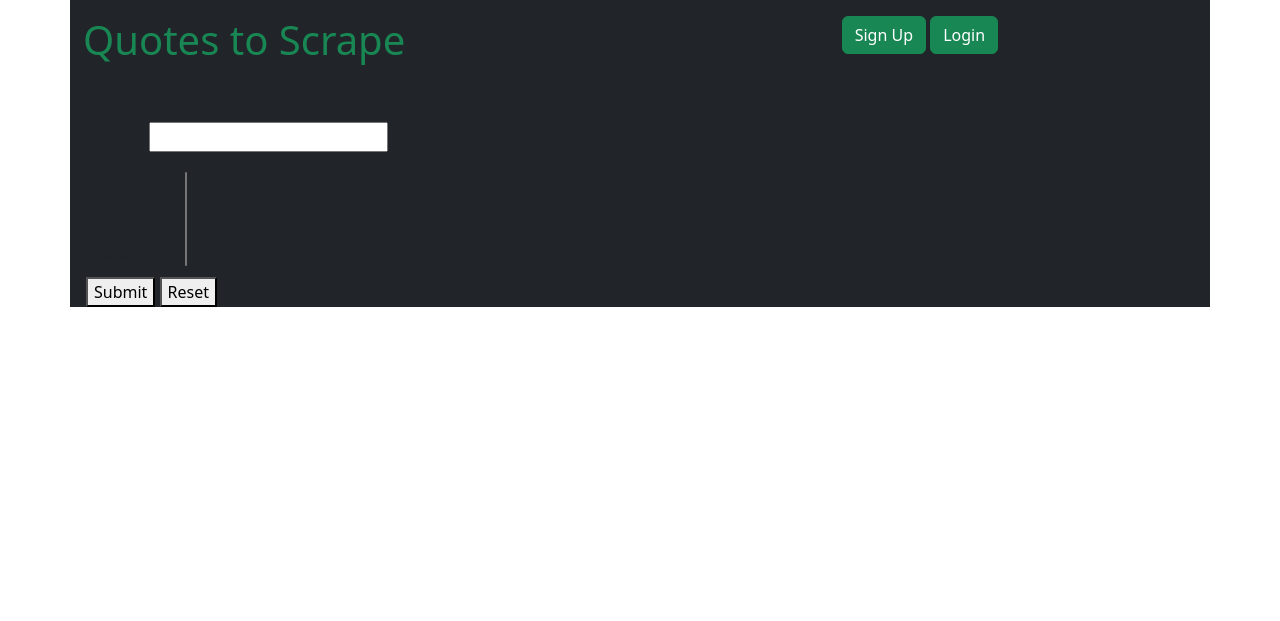
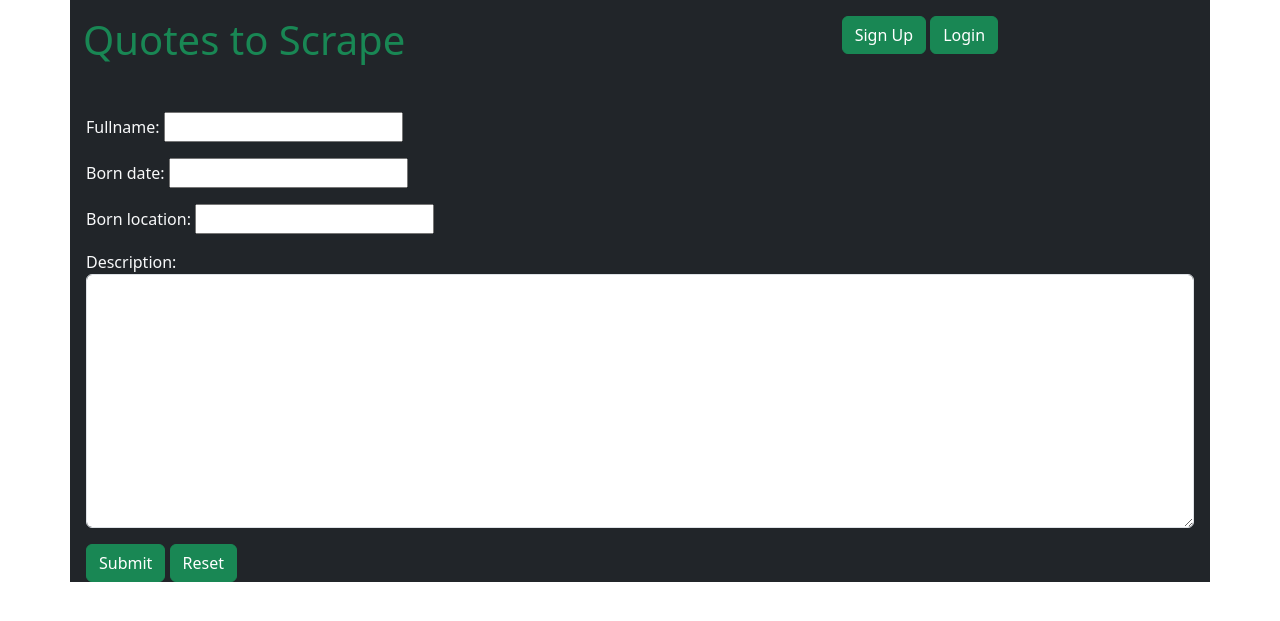
Before and after one commit to HMixany/WebHomework_10, a Django app: template hw_project/quotes/templates/quotes/add_quote.html in a window 1280 px wide. Shown: the top 621 px of the page. Run offline with Django 5.2, Linux system fonts and the light colour scheme; the template is opened without the code that fills it: values that come from a table or form of the project are taken from there, others are empty.

Commit message:
second commit

```diff
--- a/hw_project/quotes/forms.py
+++ b/hw_project/quotes/forms.py
@@ -24,8 +24,8 @@
 
 class AuthorForm(forms.ModelForm):
     fullname = forms.CharField(min_length=5, max_length=50, required=True, widget=forms.TextInput())
-    born_date = forms.DateField()
-    born_location = forms.CharField(min_length=3, max_length=50, required=True, widget=forms.TextInput())
+    born_date = forms.CharField(min_length=5, max_length=50, required=True, widget=forms.TextInput())
+    born_location = forms.CharField(min_length=3, max_length=150, required=True, widget=forms.TextInput())
     description = forms.CharField(max_length=250, widget=forms.Textarea(attrs={'class': 'form-control'}))
 
     class Meta:
@@ -34,8 +34,9 @@
 
 
 class QuoteForm(forms.ModelForm):
-    quote = forms.CharField()
-    tags = forms.CharField()
+    class Meta:
+        model = Quote
+        fields = ['quote', 'tags', 'author']
 
     def __init__(self, *args, **kwargs):
         super(QuoteForm, self).__init__(*args, **kwargs)
@@ -48,7 +49,3 @@
         if len(quote) < 10:
             raise forms.ValidationError("Цитата занадто коротка")
         return quote
-
-    class Meta:
-        model = Quote
-        fields = ['quote', 'tags', 'author']
--- a/hw_project/quotes/models.py
+++ b/hw_project/quotes/models.py
@@ -9,9 +9,15 @@
     description = models.TextField()
     created_at = models.DateTimeField(auto_now_add=True)
 
+    def __str__(self):
+        return self.fullname
+
 
 class Tag(models.Model):
     name = models.CharField(max_length=50, null=False, unique=True)
+
+    def __str__(self):
+        return self.name
 
 
 class Quote(models.Model):
--- a/hw_project/quotes/templates/quotes/add_author.html
+++ b/hw_project/quotes/templates/quotes/add_author.html
@@ -30,7 +30,7 @@
     </div>
     <div class="grid">
         <button class="btn btn-success" type="submit">Submit</button>
-        <button class="btn btn-success">Reset</button>
+        <button class="btn btn-success" type="reset">Reset</button>
     </div>
 </form>
 {% endblock %}
--- a/hw_project/quotes/templates/quotes/add_quote.html
+++ b/hw_project/quotes/templates/quotes/add_quote.html
@@ -2,26 +2,13 @@
 
 {% block content %}
 
-<form method="POST" action="{% url 'quotes:add_quote' %}">
+<form method="POST" action="{% url 'quotes:add_quote' %}" class="text-light bg-dark">
     {% csrf_token %}
-    <div style="padding: 10px">
-        <label> quote:
-            {{ form.quote }}
-        </label>
-        <span>{{ form.errors.quote }}</span>
-    </div>
-    <div style="padding: 10px">
-        <label> Select tags:
-            <select name="tags" multiple="multiple" required>
-                {% for tag in tags %}
-                <option value="{{tag.name}}">{{tag.name}}</option>
-                {% endfor %}
-            </select>
-        </label>
-    </div>
+    {{ form.as_p }}
+
     <div class="grid">
-        <button type="submit">Submit</button>
-        <button type="reset" class="secondary">Reset</button>
+        <button type="submit" class="btn btn-success">Submit</button>
+        <button type="reset" class="btn btn-success">Reset</button>
     </div>
 </form>
 {% endblock %}
```
Also changed, not shown: hw_project/quotes/templates/quotes/quote.html (+4 -10 lines), hw_project/quotes/views.py (+14 -2 lines).
